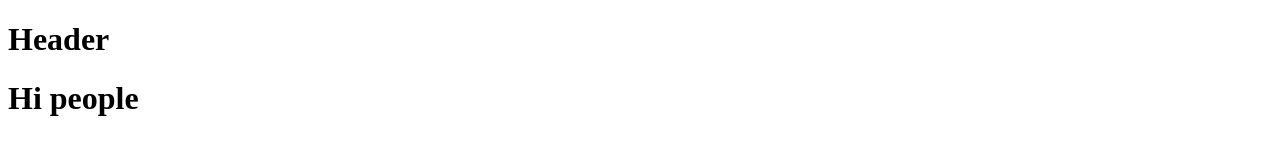
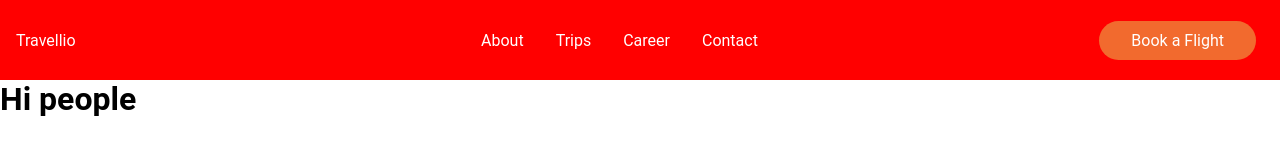
Before and after one commit to mariorizki/travellio, a Gatsby site: page / in a window 1280 px wide. Built offline with nearby package versions, Linux system fonts and the light colour scheme; Gatsby itself is replaced by a stand-in of ours.

Commit message:
done with nav

```diff
--- a/gatsby-config.js
+++ b/gatsby-config.js
@@ -6,6 +6,7 @@ module.exports = {
   },
   plugins: [
     `gatsby-plugin-react-helmet`,
+    `gatsby-plugin-styled-components`,
     {
       resolve: `gatsby-source-filesystem`,
       options: {
--- a/package.json
+++ b/package.json
@@ -5,18 +5,22 @@
   "version": "0.1.0",
   "author": "Kyle Mathews <mathews.kyle@gmail.com>",
   "dependencies": {
+    "babel-plugin-styled-components": "^1.12.0",
     "gatsby": "^2.26.1",
     "gatsby-image": "^2.5.0",
     "gatsby-plugin-manifest": "^2.6.1",
     "gatsby-plugin-offline": "^3.4.0",
     "gatsby-plugin-react-helmet": "^3.4.0",
     "gatsby-plugin-sharp": "^2.8.0",
+    "gatsby-plugin-styled-components": "^3.5.0",
     "gatsby-source-filesystem": "^2.5.0",
     "gatsby-transformer-sharp": "^2.6.0",
     "prop-types": "^15.7.2",
     "react": "^16.12.0",
     "react-dom": "^16.12.0",
-    "react-helmet": "^6.1.0"
+    "react-helmet": "^6.1.0",
+    "react-icons": "^3.11.0",
+    "styled-components": "^5.2.1"
   },
   "devDependencies": {
     "prettier": "2.1.2"
--- /dev/null
+++ b/src/components/Button.js
@@ -0,0 +1,22 @@
+import styled from "styled-components"
+import { Link } from "gatsby"
+
+export const Button = styled(Link)`
+  background: ${({ primary }) => (primary ? "#F26A2E" : "#077BF1")};
+  white-space: nowrap;
+  padding: ${({ big }) => (big ? "16px 40px" : "10px 32px")};
+  color: #fff;
+  font-size: ${({ big }) => (big ? "20px" : "16px")};
+  outline: none;
+  border: none;
+  min-width: 100px;
+  cursor: pointer;
+  text-decoration: none;
+  transition: 0.3s !important;
+  border-radius: ${({ round }) => (round ? "50px" : "none")};
+
+  &:hover {
+    background: ${({ primary }) => (primary ? "#077BF1" : "#F26A2E")};
+    transform: translateY(-2px);
+  }
+`
--- a/src/components/Header.js
+++ b/src/components/Header.js
@@ -1,8 +1,80 @@
+import React from "react"
 import { Link } from "gatsby"
-import React from "react"
+import styled from "styled-components"
+import { FaBars } from "react-icons/fa"
+import { menuData } from "../data/MenuData"
+import { Button } from "./Button"
 
 const Header = () => {
-  return <h1>Header</h1>
+  return (
+    <Nav>
+      <NavLink to="/">Travellio</NavLink>
+      <Bars />
+      <NavMenu>
+        {menuData.map((item, index) => (
+          <NavLink to={item.link} key={index}>
+            {item.title}
+          </NavLink>
+        ))}
+      </NavMenu>
+      <NavBtn>
+        <Button primary="true" round="true" to="/trips">
+          Book a Flight
+        </Button>
+      </NavBtn>
+    </Nav>
+  )
 }
 
 export default Header
+
+const Nav = styled.nav`
+  background: red;
+  height: 80px;
+  display: flex;
+  justify-content: space-between;
+  padding: 0.5rem calc((100vw - 1300px) / 2);
+  z-index: 100;
+  position: relative;
+`
+const NavLink = styled(Link)`
+  color: #fff;
+  display: flex;
+  align-items: center;
+  text-decoration: none;
+  padding: 0 1rem;
+  height: 100%;
+  cursor: pointer;
+`
+const Bars = styled(FaBars)`
+  display: none;
+  color: #fff;
+
+  @media screen and (max-width: 768px) {
+    display: block;
+    position: absolute;
+    top: 0;
+    right: 0;
+    transform: translate(-100%, 75%);
+    font-size: 1.8rem;
+    cursor: pointer;
+  }
+`
+const NavMenu = styled.div`
+  display: flex;
+  align-items: center;
+  margin-right: -48px;
+
+  @media screen and (max-width: 768px) {
+    display: none;
+  }
+`
+const NavBtn = styled.div`
+  display: flex;
+  align-items: center;
+  margin-right: 24px;
+
+  @media screen and (max-width: 768px) {
+    display: none;
+  }
+`
--- a/src/components/layout.js
+++ b/src/components/layout.js
@@ -1,10 +1,12 @@
 import React from "react"
 
 import Header from "./Header"
+import { GlobalStyle } from "./styles/GlobalStyles"
 
 const Layout = ({ children }) => {
   return (
     <>
+      <GlobalStyle />
       <Header />
 
       <main>{children}</main>
--- a/src/components/styles/GlobalStyles.js
+++ b/src/components/styles/GlobalStyles.js
@@ -0,0 +1,10 @@
+import { createGlobalStyle } from "styled-components"
+
+export const GlobalStyle = createGlobalStyle`
+    * {
+        font-family: 'Roboto', 'sans-serif';
+        margin: 0;
+        padding: 0;
+        box-sizing: border-box;
+    }
+`
--- /dev/null
+++ b/src/data/MenuData.js
@@ -0,0 +1,6 @@
+export const menuData = [
+  { title: "About", link: "/about" },
+  { title: "Trips", link: "/trips" },
+  { title: "Career", link: "/career" },
+  { title: "Contact", link: "/contact" }
+]
```
Also changed, not shown: 1 other file.
